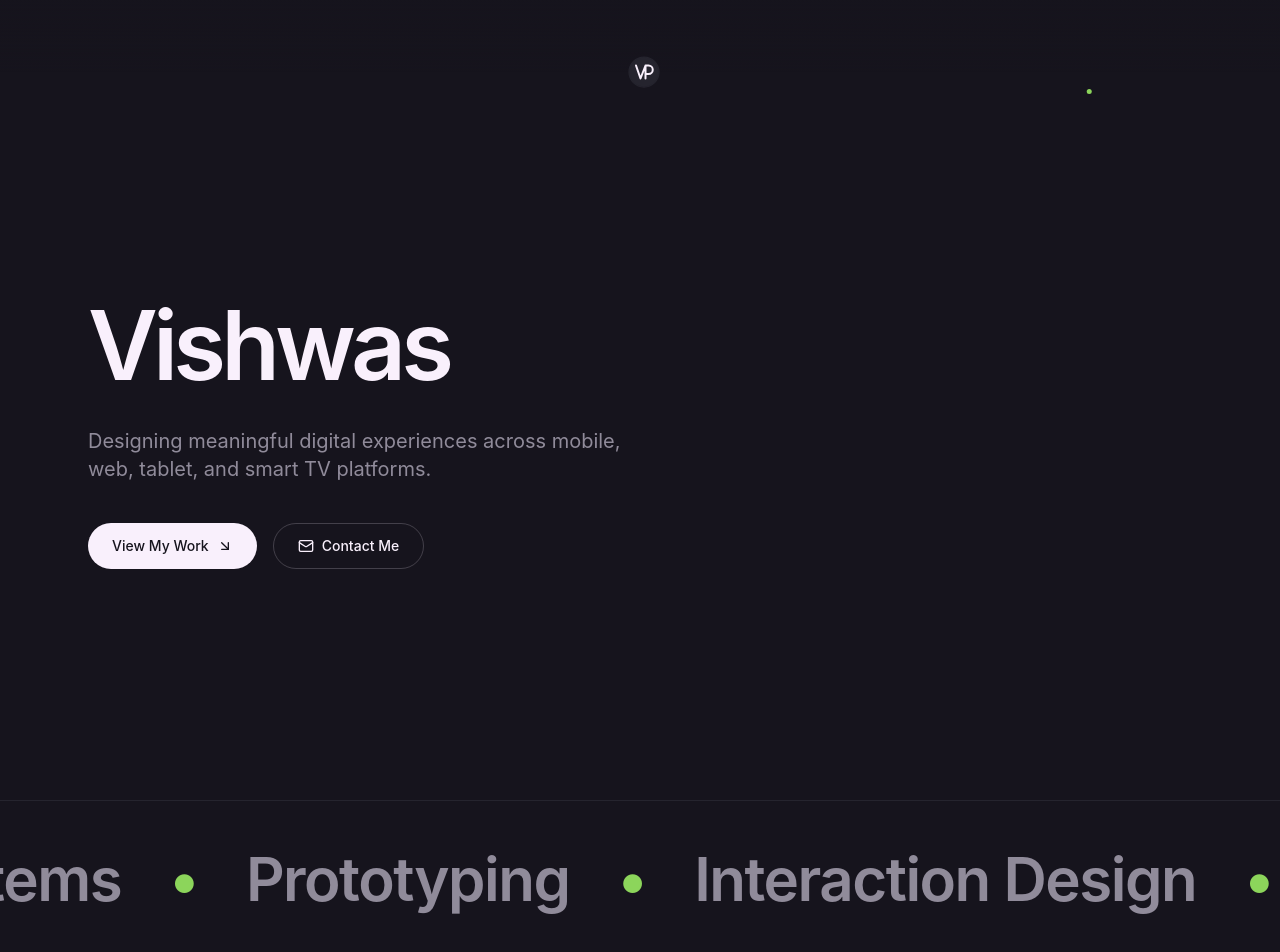
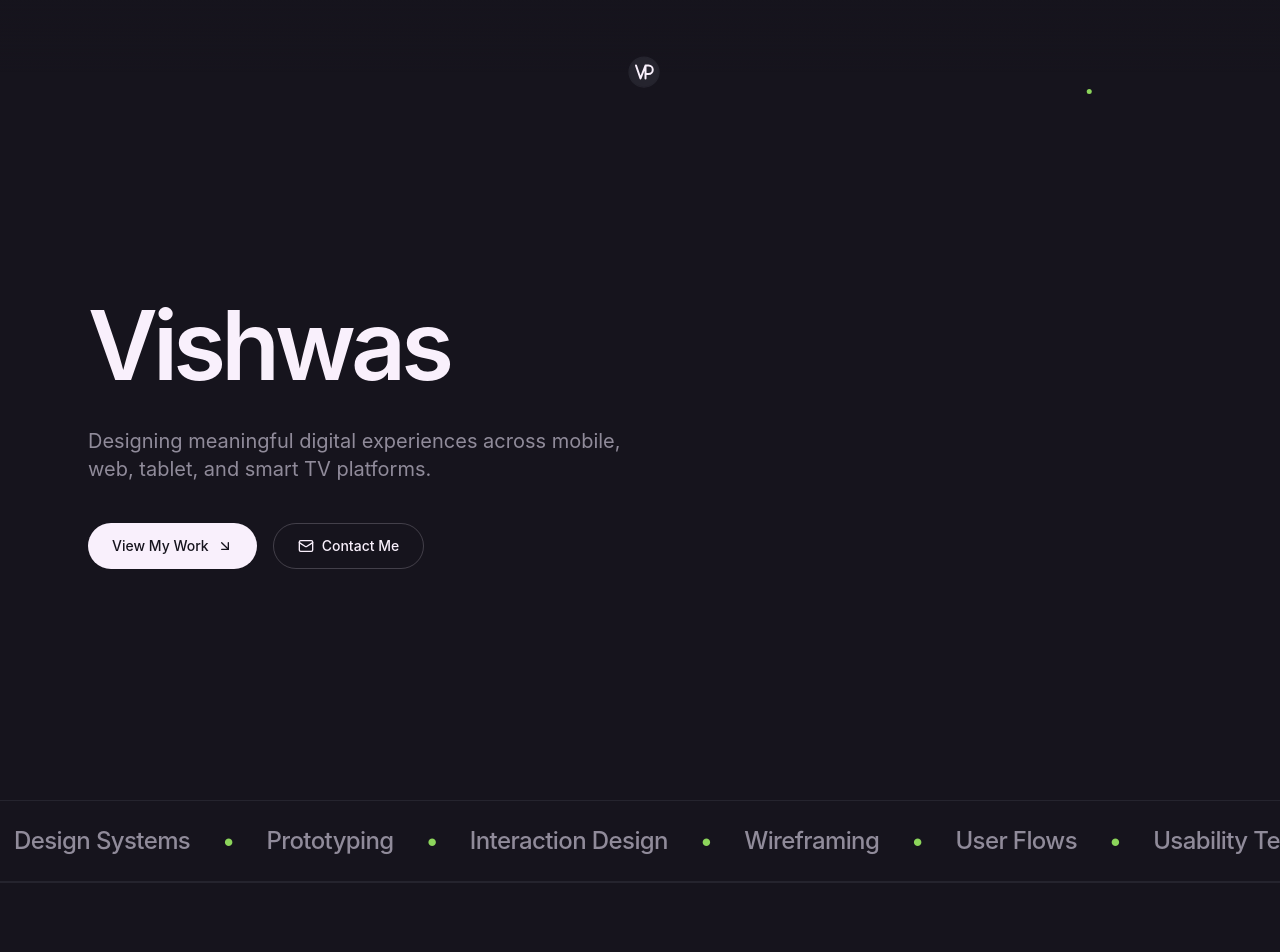
Before and after one commit to paidivishwas/portfoilo-website, a React (Vite) app: page / in a window 1280 px wide. Shown: the top 952 px of the page. Built offline with nearby package versions, Linux system fonts and the light colour scheme.

Commit message:
small and slow

```diff
--- a/src/App.jsx
+++ b/src/App.jsx
@@ -8,7 +8,7 @@ import Contact from './components/Contact'
 import Intro from './components/Intro'
 import Spotlight from './components/Spotlight'
 import useSmoothScroll from './lib/useSmoothScroll'
-import { about } from './data/content'
+import { tickerItems } from './data/content'
 
 export default function App() {
   useSmoothScroll()
@@ -19,7 +19,7 @@ export default function App() {
       <Navbar />
       <main>
         <Hero />
-        <Ticker items={about.skills} />
+        <Ticker items={tickerItems} />
         <About />
         <Projects />
         <Skills />
--- a/src/components/Ticker.jsx
+++ b/src/components/Ticker.jsx
@@ -10,12 +10,12 @@ const wrap = (min, max, v) => {
 }
 
 /** Endless text strip. Drifts left; scrolling speeds it up (and reverses it when scrolling up). */
-export default function Ticker({ items, speed = 4 }) {
+export default function Ticker({ items, speed = 1.5 }) {
   const reduce = useReducedMotion()
   const baseX = useMotionValue(0)
   const { scrollY } = useScroll()
   const smooth = useSpring(useVelocity(scrollY), { damping: 50, stiffness: 400 })
-  const boost = useTransform(smooth, [0, 1000], [0, 5], { clamp: false })
+  const boost = useTransform(smooth, [0, 1000], [0, 3], { clamp: false })
   const dir = useRef(1)
   const x = useTransform(baseX, (v) => `${wrap(-50, 0, v)}%`)
 
@@ -30,17 +30,17 @@ export default function Ticker({ items, speed = 4 }) {
 
   // Two identical halves so the -50% wrap is seamless.
   const half = [...items, ...items].map((t, i) => (
-    <span key={i} className="flex items-center gap-8 pr-8 md:gap-12 md:pr-12">
+    <span key={i} className="flex items-center gap-6 pr-6 md:gap-8 md:pr-8">
       <span>{t}</span>
       <span className="text-accent">•</span>
     </span>
   ))
 
   return (
-    <div className="overflow-hidden border-y border-line py-8 md:py-12" aria-hidden="true">
+    <div className="overflow-hidden border-y border-line py-5 md:py-6" aria-hidden="true">
       <motion.div
         style={{ x }}
-        className="flex w-max whitespace-nowrap text-4xl font-semibold tracking-tight text-mute md:text-6xl"
+        className="flex w-max whitespace-nowrap text-lg font-medium tracking-tight text-mute md:text-2xl"
       >
         <div className="flex">{half}</div>
         <div className="flex">{half}</div>
--- a/src/data/content.js
+++ b/src/data/content.js
@@ -62,3 +62,10 @@ export const socials = [
   { label: 'Instagram', href: '#' },
   { label: 'X', href: '#' },
 ]
+
+// Words shown in the scrolling strip under the hero
+export const tickerItems = [
+  'UX Research', 'UI Design', 'Design Systems', 'Prototyping', 'Interaction Design',
+  'Wireframing', 'User Flows', 'Usability Testing', 'Information Architecture',
+  'Responsive Design', 'Accessibility', 'Motion Design', 'Smart TV Design', 'Product Thinking',
+]
```
Also changed, not shown: 1 other file (tests, documents, lock files or other folders).
